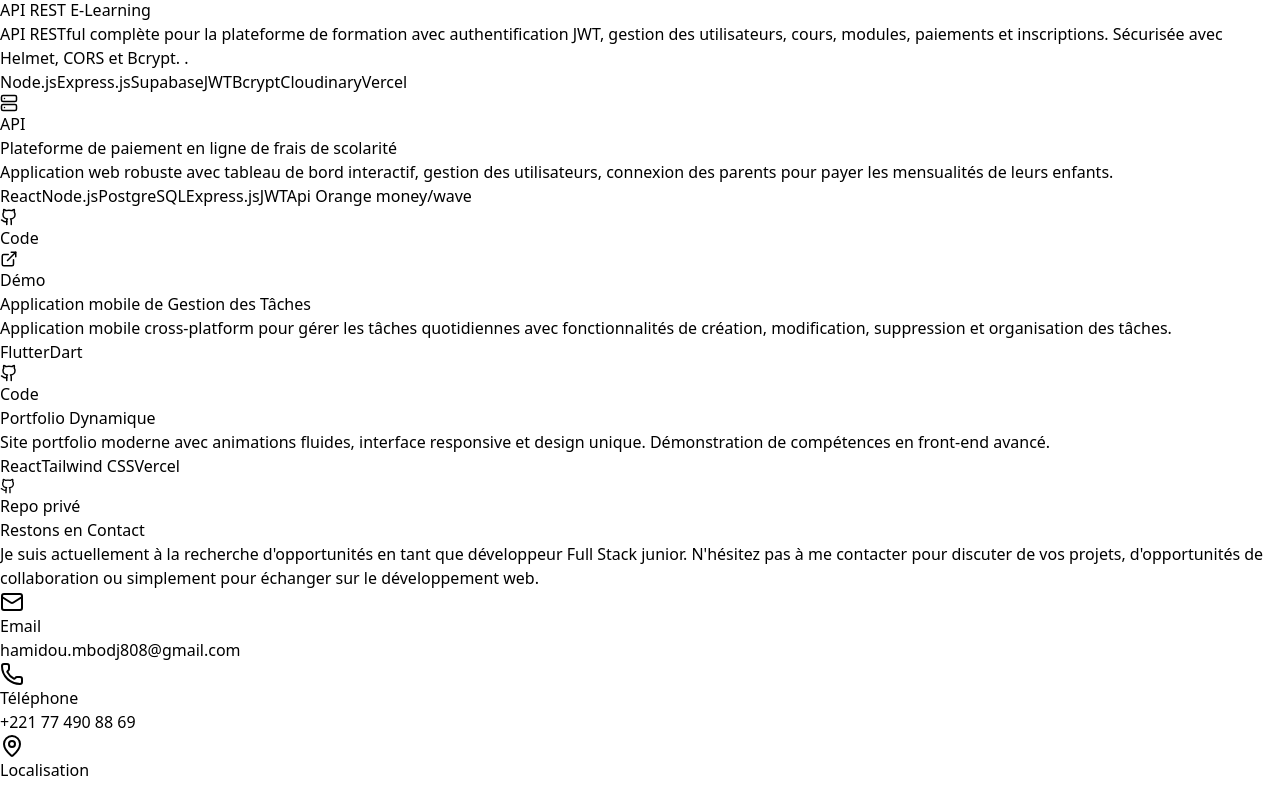
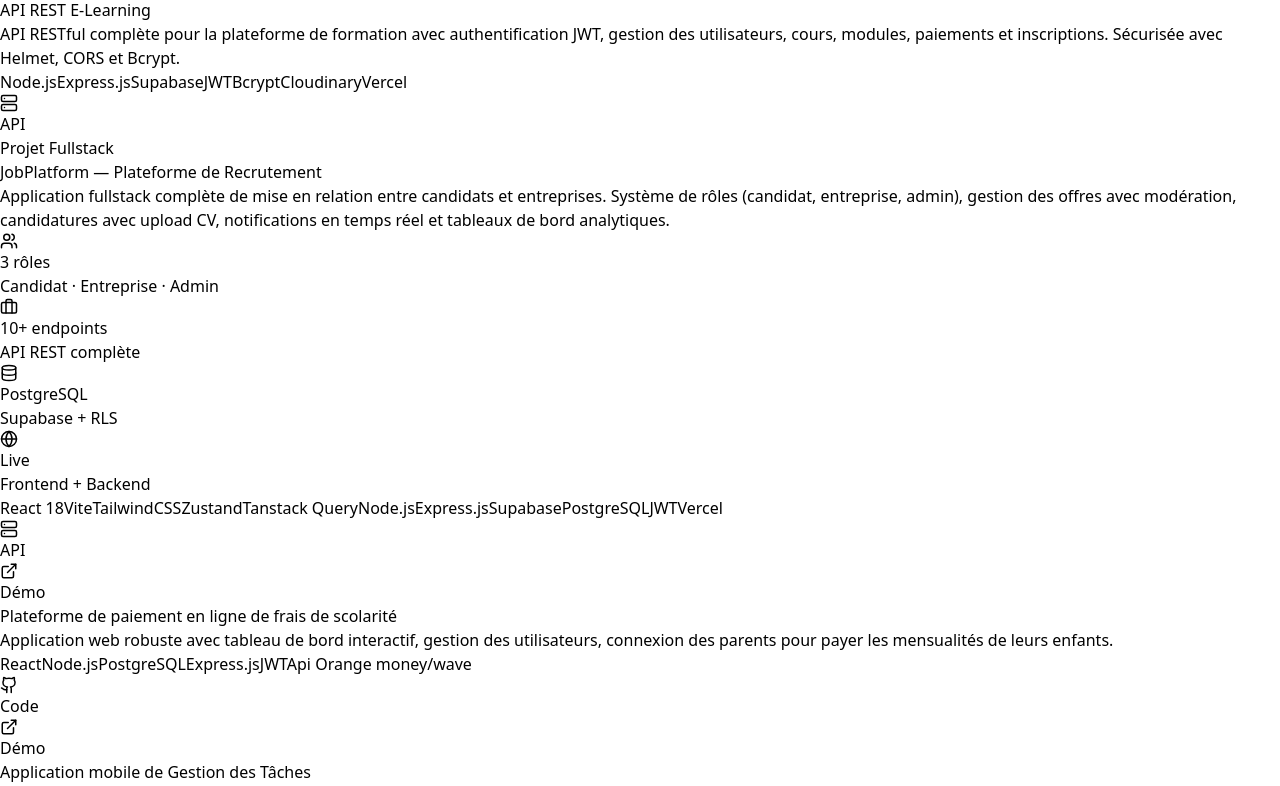
Before and after one commit to Tekkiiisn/mon-portfolio, a React (Vite) app: page / in a window 1280 px wide. Shown: the part 1860-2646 px from the top of the page. Built offline with nearby package versions, Linux system fonts and the light colour scheme.

Commit message:
Update Projects.jsx

```diff
--- a/src/components/Projects.jsx
+++ b/src/components/Projects.jsx
@@ -1,31 +1,47 @@
-import { ExternalLink, Github, Server, Link } from 'lucide-react';
+import { ExternalLink, Github, Server, Users, Briefcase, Database, Globe } from 'lucide-react';
 
 export default function Projects() {
   const projects = [
     {
       title: 'Plateforme de Formation en Ligne',
-      description: 'Plateforme de formation  permettant aux utilisateurs de s\'inscrire, suivre des cours sur la vente en ligne, payer pour certaines formations. Inclut un système de gestion complet pour moi avec tableaux de bord analytiques.',
+      description: 'Plateforme de formation permettant aux utilisateurs de s\'inscrire, suivre des cours sur la vente en ligne, payer pour certaines formations. Inclut un système de gestion complet pour moi avec tableaux de bord analytiques.',
       technologies: ['React', 'Node.js', 'Express.js', 'MySQL', 'JWT', 'Cloudinary', 'Vercel', 'Railway'],
       featured: true,
-      // Remplace ces liens par tes vrais liens
-      github: '#', // Si tu veux garder le bouton GitHub
-      demo: 'https://formation-ecommerce.vercel.app', // TON LIEN FRONTEND
-      hasApi: true, // Active le bouton API
+      github: '#',
+      demo: 'https://formation-ecommerce.vercel.app',
+      hasApi: true,
       gradient: 'from-emerald-500/20 to-emerald-600/10'
     },
     {
       title: 'API REST E-Learning',
-      description: 'API RESTful complète pour la plateforme de formation avec authentification JWT, gestion des utilisateurs, cours, modules, paiements et inscriptions. Sécurisée avec Helmet, CORS et Bcrypt. .',
-      technologies: ['Node.js', 'Express.js', 'Supabase',  'JWT', 'Bcrypt', 'Cloudinary', 'Vercel'],
-      api: 'https://elearning-backend-nine.vercel.app/', // TON ENDPOINT
+      description: 'API RESTful complète pour la plateforme de formation avec authentification JWT, gestion des utilisateurs, cours, modules, paiements et inscriptions. Sécurisée avec Helmet, CORS et Bcrypt.',
+      technologies: ['Node.js', 'Express.js', 'Supabase', 'JWT', 'Bcrypt', 'Cloudinary', 'Vercel'],
+      api: 'https://elearning-backend-nine.vercel.app/',
       hasApi: true,
-      isBackendOnly: true, // Indique que c'est uniquement un backend
+      isBackendOnly: true,
       gradient: 'from-amber-500/20 to-orange-600/10'
     },
     {
-      title: 'Plateforme de paiement en ligne de frais de scolarité ',
+      title: 'JobPlatform — Plateforme de Recrutement',
+      description: 'Application fullstack complète de mise en relation entre candidats et entreprises. Système de rôles (candidat, entreprise, admin), gestion des offres avec modération, candidatures avec upload CV, notifications en temps réel et tableaux de bord analytiques.',
+      technologies: ['React 18', 'Vite', 'TailwindCSS', 'Zustand', 'Tanstack Query', 'Node.js', 'Express.js', 'Supabase', 'PostgreSQL', 'JWT', 'Vercel'],
+      featured: true,
+      isFullstack: true,
+      demo: 'https://job-tech-woad.vercel.app',
+      api: 'https://job-tech-backend.vercel.app/api',
+      hasApi: true,
+      stats: [
+        { icon: Users,    label: '3 rôles',        sub: 'Candidat · Entreprise · Admin' },
+        { icon: Briefcase,label: '10+ endpoints',   sub: 'API REST complète'             },
+        { icon: Database, label: 'PostgreSQL',      sub: 'Supabase + RLS'               },
+        { icon: Globe,    label: 'Live',            sub: 'Frontend + Backend'           },
+      ],
+      gradient: 'from-blue-500/20 to-indigo-600/10'
+    },
+    {
+      title: 'Plateforme de paiement en ligne de frais de scolarité',
       description: 'Application web robuste avec tableau de bord interactif, gestion des utilisateurs, connexion des parents pour payer les mensualités de leurs enfants.',
-      technologies: ['React', 'Node.js', 'PostgreSQL','Express.js', 'JWT','Api Orange money/wave'],
+      technologies: ['React', 'Node.js', 'PostgreSQL', 'Express.js', 'JWT', 'Api Orange money/wave'],
       github: 'https://github.com/Tekkiiisn/SenPaiement',
       demo: 'https://sen-paiement.vercel.app/',
       gradient: 'from-teal-500/20 to-emerald-600/10'
@@ -73,23 +89,30 @@ export default function Projects() {
                 <div className={`absolute inset-0 bg-gradient-to-br ${project.gradient} opacity-0 group-hover:opacity-100 transition-opacity duration-500`}></div>
 
                 <div className="relative z-10">
-                  {/* Badge projet principal */}
-                  {project.featured && (
-                    <div className="inline-flex items-center gap-2 px-4 py-2 bg-gradient-to-r from-emerald-500 to-amber-400 rounded-full text-xs font-bold text-gray-900 mb-5">
+
+                  {/* Badges */}
+                  <div className="flex flex-wrap gap-2 mb-5">
+                    {project.featured && project.isFullstack && (
+                      <div className="inline-flex items-center gap-2 px-4 py-2 bg-gradient-to-r from-blue-500 to-indigo-500 rounded-full text-xs font-bold text-white">
+                        <div className="w-2 h-2 bg-white rounded-full animate-pulse"></div>
+                        Projet Fullstack
+                      </div>
+                    )}
+                    {project.featured && !project.isFullstack && (
+                      <div className="inline-flex items-center gap-2 px-4 py-2 bg-gradient-to-r from-emerald-500 to-amber-400 rounded-full text-xs font-bold text-gray-900">
                         <div className="w-2 h-2 bg-gray-900 rounded-full animate-pulse"></div>
                         Projet Principal
                       </div>
                     )}
-
-                  {/* Badge backend only */}
                     {project.isBackendOnly && (
-                    <div className="inline-flex items-center gap-2 px-4 py-2 bg-gradient-to-r from-orange-500 to-red-500 rounded-full text-xs font-bold text-white mb-5">
+                      <div className="inline-flex items-center gap-2 px-4 py-2 bg-gradient-to-r from-orange-500 to-red-500 rounded-full text-xs font-bold text-white">
                         <Server size={14} />
                         Backend API
                       </div>
                     )}
+                  </div>
 
-                  {/* Titre du projet */}
+                  {/* Titre */}
                   <h3 className="text-2xl md:text-3xl font-black mb-4 text-gray-100 group-hover:text-emerald-200 transition-colors tracking-tight">
                     {project.title}
                   </h3>
@@ -98,6 +121,22 @@ export default function Projects() {
                   <p className="text-gray-300 mb-6 leading-relaxed group-hover:text-gray-200 transition-colors">
                     {project.description}
                   </p>
+
+                  {/* Stats JobPlatform */}
+                  {project.stats && (
+                    <div className="grid grid-cols-2 md:grid-cols-4 gap-3 mb-6">
+                      {project.stats.map((stat, i) => {
+                        const Icon = stat.icon;
+                        return (
+                          <div key={i} className="bg-gray-900/50 border border-blue-500/20 rounded-xl p-3 text-center group-hover:border-blue-400/40 transition-colors">
+                            <Icon size={18} className="text-blue-400 mx-auto mb-1.5" />
+                            <div className="text-xs font-bold text-gray-100">{stat.label}</div>
+                            <div className="text-xs text-gray-400 mt-0.5 leading-tight">{stat.sub}</div>
+                          </div>
+                        );
+                      })}
+                    </div>
+                  )}
 
                   {/* Technologies */}
                   <div className="flex flex-wrap gap-2 mb-8">
@@ -111,9 +150,8 @@ export default function Projects() {
                     ))}
                   </div>
 
-                  {/* Boutons d'action */}
+                  {/* Boutons */}
                   <div className="flex flex-wrap gap-4">
-                    {/* Bouton GitHub (optionnel) */}
                     {project.github && project.github !== '#' && (
                       <a
                         href={project.github}
@@ -126,7 +164,6 @@ export default function Projects() {
                       </a>
                     )}
 
-                    {/* Bouton API Backend */}
                     {project.hasApi && project.api && (
                       <a
                         href={project.api}
@@ -139,7 +176,6 @@ export default function Projects() {
                       </a>
                     )}
 
-                    {/* Bouton Démo Frontend */}
                     {project.demo && project.demo !== '#' && !project.isBackendOnly && (
                       <a
                         href={project.demo}
@@ -152,8 +188,7 @@ export default function Projects() {
                       </a>
                     )}
 
-                    {/* Message si repo privé */}
-                    {(!project.github || project.github === '#') && !project.isBackendOnly && (
+                    {(!project.github || project.github === '#') && !project.isBackendOnly && !project.isFullstack && (
                       <div className="flex items-center gap-2 px-5 py-3 bg-gray-700/30 rounded-lg border border-gray-600/30 text-gray-400 text-sm">
                         <Github size={16} />
                         <span>Repo privé</span>
```
Lines whose indentation alone changed are shown as unchanged.
